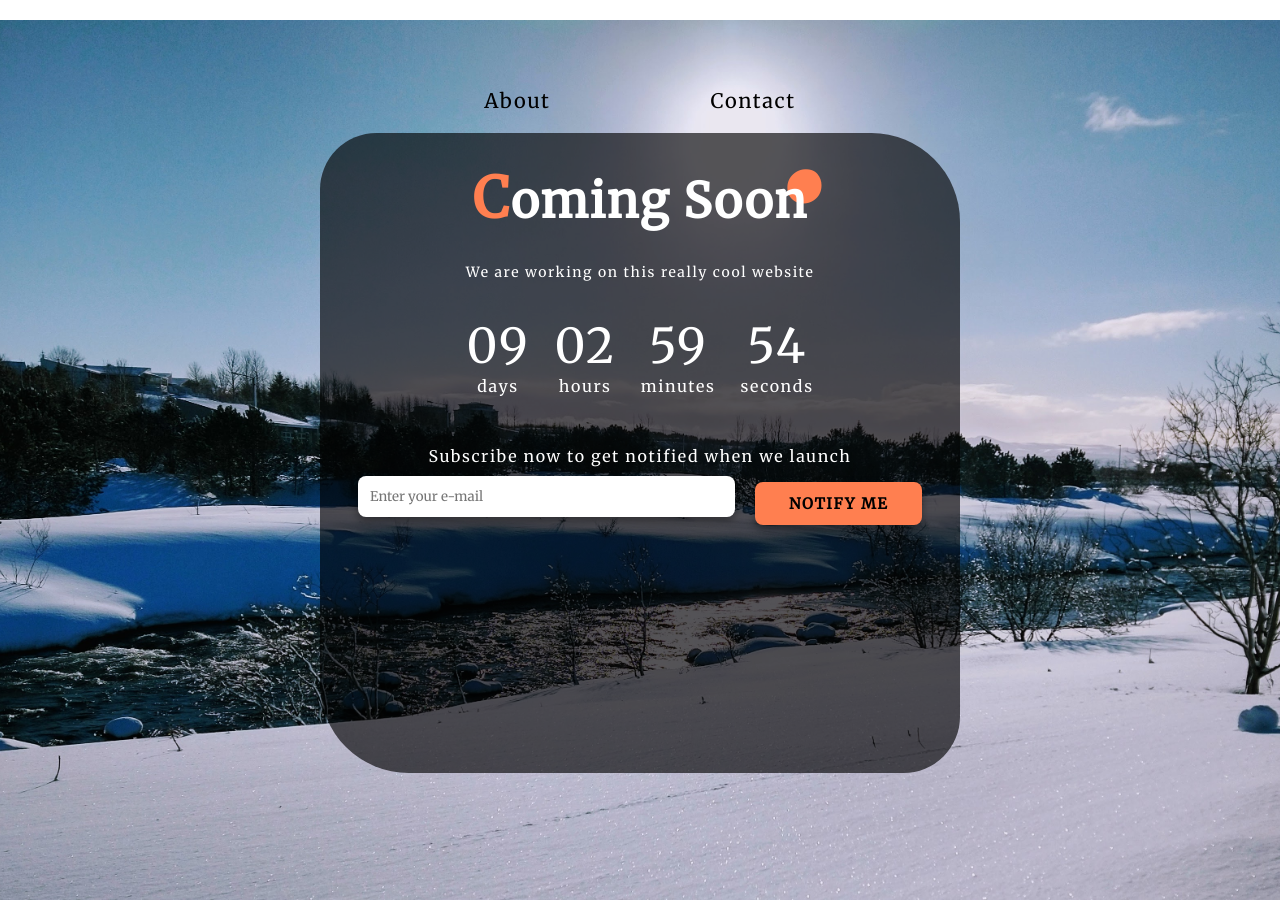
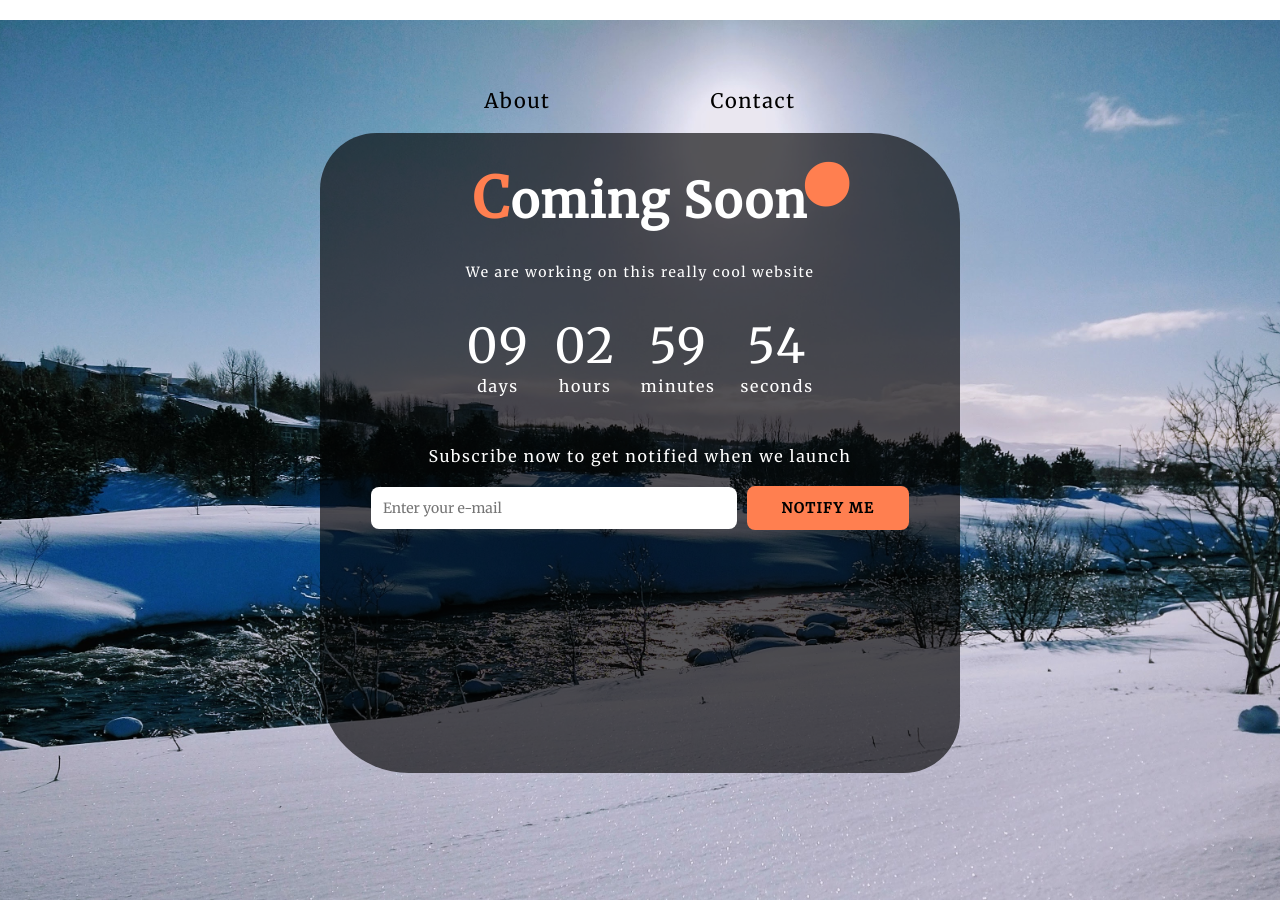
Before and after one commit to lydiastef/ComingSoon, a plain HTML site: page index.html in a window 1280 px wide. Shown: the part 740-1640 px from the top of the page. Drawn offline with Linux system fonts and the light colour scheme.

Commit message:
more finish

```diff
--- a/css/style.css
+++ b/css/style.css
@@ -125,16 +125,6 @@ Version:
     animation: borderAnimation 6s ease-in-out infinite both alternate;
 }
 
-.card::after {
-    content: ".";
-    position: relative;
-    top: -605px/*-30vh*/;
-    right: -128px/*9vh*/;
-    color: #FF7F50;
-    font-size: 250px;
-    z-index: -1;
-}
-
 @keyframes borderAnimation {
     0% {
         border-radius: 5% 5% 5% 5%;
@@ -155,8 +145,20 @@ Version:
 
 
 h1 {
+    position: relative;
     font-size: 34px;
     margin: 5px 20px 30px 20px;
+}
+
+/*The orange dot at the top right*/
+.dot::after {
+    content: ".";
+    position: absolute;
+    bottom: -39px;
+    left: 75%;
+    color: #FF7F50;
+    font-size: 250px;
+    z-index: -1;
 }
 
 .c {
@@ -201,10 +203,15 @@ p {
 }
 
 .input-box {
-    display: block;
+    display: flex;
+    flex-direction: column;
     align-items: center;
     justify-content: center;
     position: relative;
+
+    margin-left: 40px;
+    margin-right: 40px;
+    margin-top: 10px;
 }
 
 #error1 {
@@ -218,31 +225,30 @@ p {
     margin: 0 20px 0px 20px;
 }
 
-.email {
+#email {
     padding: 12px;
     width: 50vh;
     border-radius: 8px;
     border: none;
-    margin-left: 68px;
-    margin-right: 68px;
-    text-align: center;
+    margin-top: 10px;
+    text-align: left;
+    font-size: 14px;
 }
 
 #btn {
-    padding: 12px;
+    padding: 13px;
     width: 22vh;
-    font-size: 15px;
+    font-size: 14px;
     border-radius: 8px;
     border: none;
     background-color: #FF7F50;
     color: black;
-    box-shadow: 0px 4px 8px rgba(0, 0, 0, 0.374);
     font-weight: bolder;
     text-transform: uppercase;
     letter-spacing: .1em;
     cursor: pointer;
-    margin-right: 50px;
-    margin-left: 50px;
+    margin-top: 10px;
+    margin-left: 0px;
 }
 
 #btn:hover {
@@ -396,7 +402,7 @@ p {
     text-align: center;
   }
 
-  #name, #email, form textarea {
+  #name1, #email1, form textarea {
     box-shadow: 0px 4px 8px rgba(0, 0, 0, 0.374);
     padding: 12px;
     width: 50vh;
@@ -446,11 +452,6 @@ button:hover {
         font-size: 48px;
     }
 
-    .card::after {
-        top: -592px/*-30vh*/;
-        right: -165px/*9vh*/;
-    }
-
     .time .number {
         font-size: 48px;
     }
@@ -467,6 +468,7 @@ button:hover {
 
     .input-box {
         display: flex;
+        flex-direction: row;
         align-items: center;
         justify-content: center;
     }
@@ -479,15 +481,15 @@ button:hover {
         font-size: 16px;
     }
 
-    .email {
-        margin-right: 10px;
-        margin-left: 38px;
+    #email {
+        margin-right: 5px;
+        margin-left: 20px;
         text-align: left;
     }
 
     #btn {
-        margin-left: 10px;
-        margin-right: 38px;
+        margin-left: 5px;
+        margin-right: 20px;
     }
 
     .card {
@@ -502,7 +504,15 @@ button:hover {
   }
 
   @media screen and (min-width: 800px) {
-.card2 {
+    #email {
+        margin-left: 11px;
+    }
+
+    #btn {
+        margin-right: 11px;
+    }
+
+    .card2 {
     display: flex;
     align-items: center;
     justify-content: center;
--- a/html/index.html
+++ b/index.html
@@ -4,7 +4,7 @@
     <meta charset="UTF-8">
     <meta http-equiv="X-UA-Compatible" content="IE=edge">
     <meta name="viewport" content="width=device-width, initial-scale=1.0">
-    <link rel="stylesheet" type="text/css" href="../css/style.css">
+    <link rel="stylesheet" type="text/css" href="./css/style.css">
     <title>Tamra Coming Soon</title>
 </head>
 <body>
@@ -19,11 +19,12 @@
     <section class="container">
         <img src="../images/IMG_20220301_113549133_HDR.jpg" alt="" class="image">
         <div class="about-contact">
-            <a class="about-link" href="./about.html">About</a>
-            <a class="contact-link" href="./contact.html">Contact</a>
+            <a class="about-link" href="./html/about.html">About</a>
+            <a class="contact-link" href="./html/contact.html">Contact</a>
         </div>
         <div class="card">
-            <h1><span class="c">C</span>oming Soon</h1>
+            <h1><span class="c">C</span>oming Soo<span class="dot">n</span></h1>
+
             <p>We are working on this really cool website</p>
 
             <!--Count down time-->
@@ -51,7 +52,7 @@
                 <p class="subscribe-text">Subscribe now to get notified when we launch</p>
                 <form onSubmit="return validate()">
                     <div class="input-box">
-                        <input class="email" type="email" id="email" placeholder="Enter your e-mail">
+                        <input class="emailnotify" type="email" id="email" placeholder="Enter your e-mail">
                         <button id="btn">Notify Me</button>
                     </div>
                         <span id="error1"></span>
@@ -60,7 +61,7 @@
         </div>
     </section>
 
-    <script src="../js/script.js"></script>
-    <script src="../js/jquery.js"></script>
+    <script src="./js/script.js"></script>
+    <script src="./js/jquery.js"></script>
 </body>
 </html>
```
Also changed, not shown: html/contact.html (+2 -2 lines).
